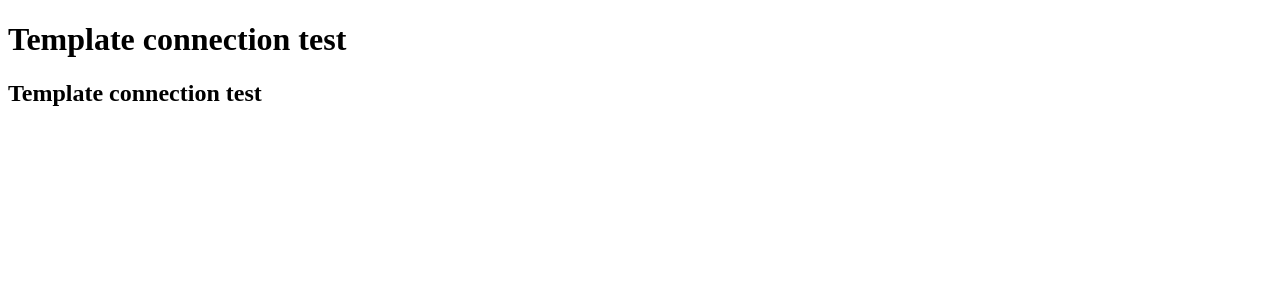
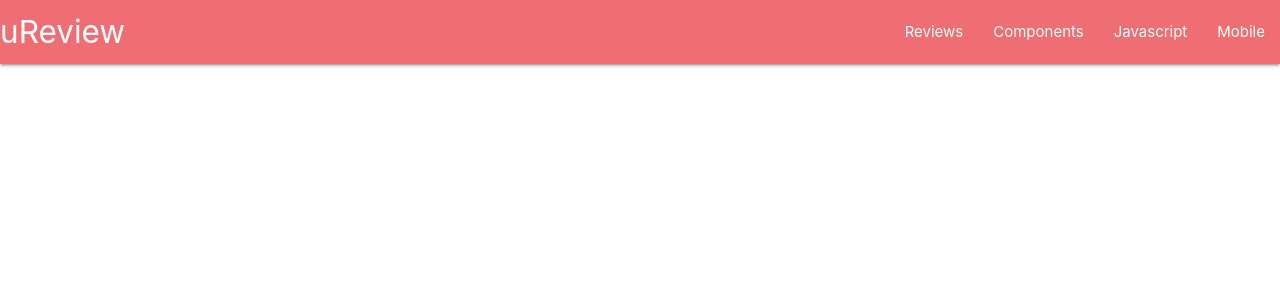
Before and after one commit to NikolasKotsikos/uReview, a Flask app: page / in a window 1280 px wide. Shown: the top 300 px of the page. Run offline with Flask 2, Linux system fonts and the light colour scheme; data that the repository does not hold is empty; some libraries are stand-ins or nearby versions.

Commit message:
Added Mmaterialize navbar in base.html,created script.js file

```diff
--- /dev/null
+++ b/static/js/script.js
@@ -0,0 +1,4 @@
+document.addEventListener('DOMContentLoaded', function() {
+    var elems = document.querySelectorAll('.sidenav');
+    var instances = M.Sidenav.init(elems, options);
+  });
--- a/templates/base.html
+++ b/templates/base.html
@@ -3,11 +3,33 @@
 <head>
     <meta charset="UTF-8">
     <meta name="viewport" content="width=device-width, initial-scale=1.0">
+    <link rel="stylesheet" href="https://cdnjs.cloudflare.com/ajax/libs/materialize/1.0.0/css/materialize.min.css">
+
     <title>uReview</title>
 </head>
 <body>
-    <h1>Template connection test</h1>
-    {% block content %}
-    {% endblock %}
+    <nav>
+    <div class="nav-wrapper">
+      <a href="#!" class="brand-logo">uReview</a>
+      <a href="#" data-target="mobile-demo" class="sidenav-trigger"><i class="material-icons">menu</i></a>
+      <ul class="right hide-on-med-and-down">
+        <li><a href="{{ url_for('get_reviews') }}">Reviews</a></li>
+        <li><a href="badges.html">Components</a></li>
+        <li><a href="collapsible.html">Javascript</a></li>
+        <li><a href="mobile.html">Mobile</a></li>
+      </ul>
+    </div>
+  </nav>
+
+  <ul class="sidenav" id="mobile-demo">
+    <li><a href="{{ url_for('get_reviews') }}">Reviews</a></li>
+    <li><a href="badges.html">Components</a></li>
+    <li><a href="collapsible.html">Javascript</a></li>
+    <li><a href="mobile.html">Mobile</a></li>
+  </ul>
+
+<!--Scripts-->
+<script src="https://cdnjs.cloudflare.com/ajax/libs/materialize/1.0.0/js/materialize.min.js"></script>
+<script src="{{ url_for('static', filename='js/script.js') }}"></script>
 </body>
 </html>
--- a/templates/reviews.html
+++ b/templates/reviews.html
@@ -1,7 +1,7 @@
 {% extends "base.html" %}
 {% block content %}
 
-    <h2>Template connection test</h2>
+    <h2>Reviews</h2>
     {% for review in reviews %}
         {{ review.review_name }}<br>
         {{ review.genre_name }}<br>
```
